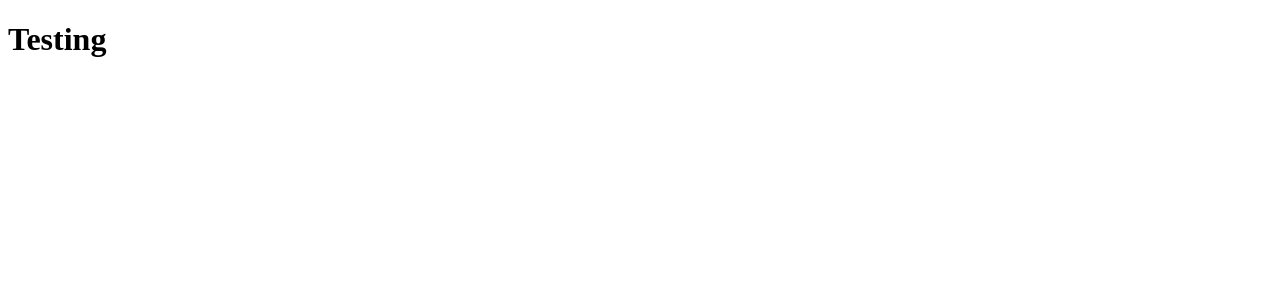
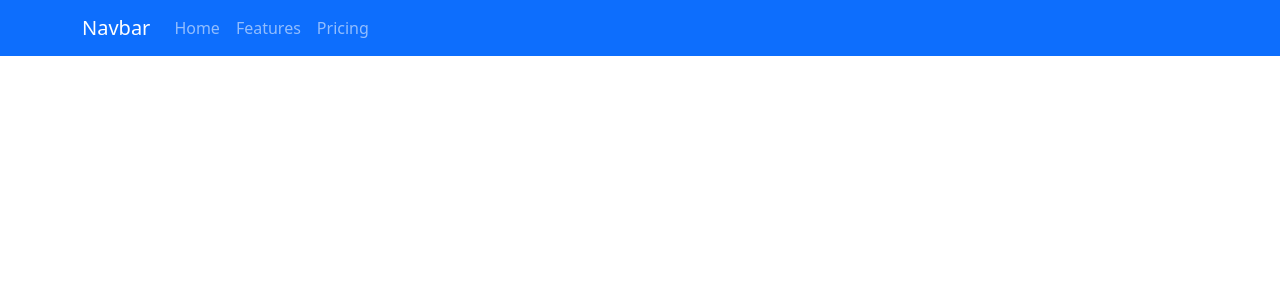
Before and after one commit to stmcpeters/blog-app, a React (Vite) app in the folder client/: page / in a window 1280 px wide. Shown: the top 300 px of the page. Built offline with nearby package versions, Linux system fonts and the light colour scheme.

Commit message:
added bootstrap navbar component

```diff
--- a/client/src/App.jsx
+++ b/client/src/App.jsx
@@ -1,11 +1,12 @@
-import { useState } from 'react'
+import 'bootstrap/dist/css/bootstrap.min.css';
 import './App.css'
+import MyNavbar from './components/NavBar'
 
 function App() {
 
   return (
     <>
-      <h1>Testing</h1>
+      <MyNavbar />
     </>
   )
 }
--- /dev/null
+++ b/client/src/components/Navbar.jsx
@@ -0,0 +1,23 @@
+import Container from 'react-bootstrap/Container';
+import Nav from 'react-bootstrap/Nav';
+import Navbar from 'react-bootstrap/Navbar';
+
+function MyNavbar(){
+
+  return (
+    <>
+      <Navbar bg="primary" data-bs-theme="dark">
+        <Container>
+          <Navbar.Brand href="#home">Navbar</Navbar.Brand>
+          <Nav className="me-auto">
+            <Nav.Link href="#home">Home</Nav.Link>
+            <Nav.Link href="#features">Features</Nav.Link>
+            <Nav.Link href="#pricing">Pricing</Nav.Link>
+          </Nav>
+        </Container>
+      </Navbar>
+    </>
+  )
+}
+
+export default MyNavbar;
```
